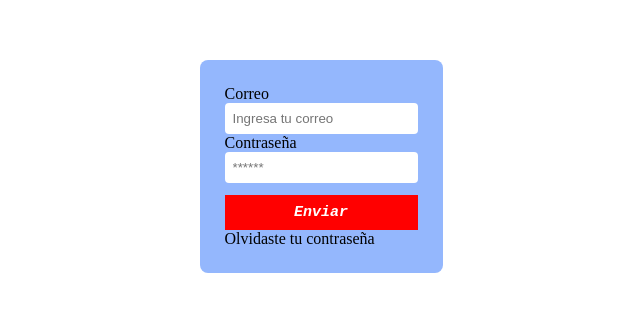
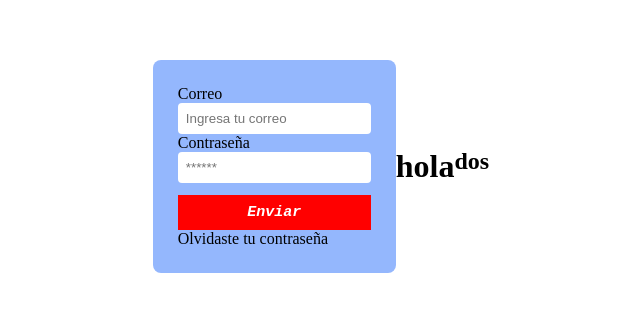
Before and after one commit to BRAYANPROGRAMATION/PRUEBA, a plain HTML site: page index.html in a window 1280 px wide. Shown: the part 234-546 px from the top of the page, without its empty margins (319-959 px from the left). Drawn offline with Linux system fonts and the light colour scheme.

Commit message:
Avance1.0

```diff
--- a/index.html
+++ b/index.html
@@ -31,6 +31,11 @@
         <span>Olvidaste tu contraseña</span>
     </div>
 
+    <div class="cont">
+        <h1>hola</h1>
+        <h2>dos</h2>
+    </div>
+
     <script src="app.js"></script>
 </body>
 
--- a/style.css
+++ b/style.css
@@ -43,3 +43,7 @@ body{
     font-style: italic;
     font-weight: 900;
 }
+
+.cont{
+    display: flex;
+}
```
